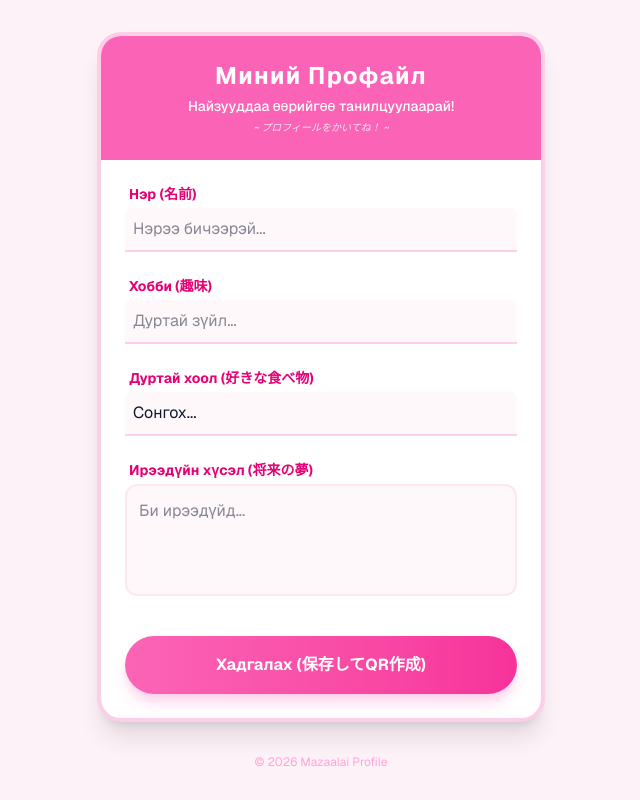
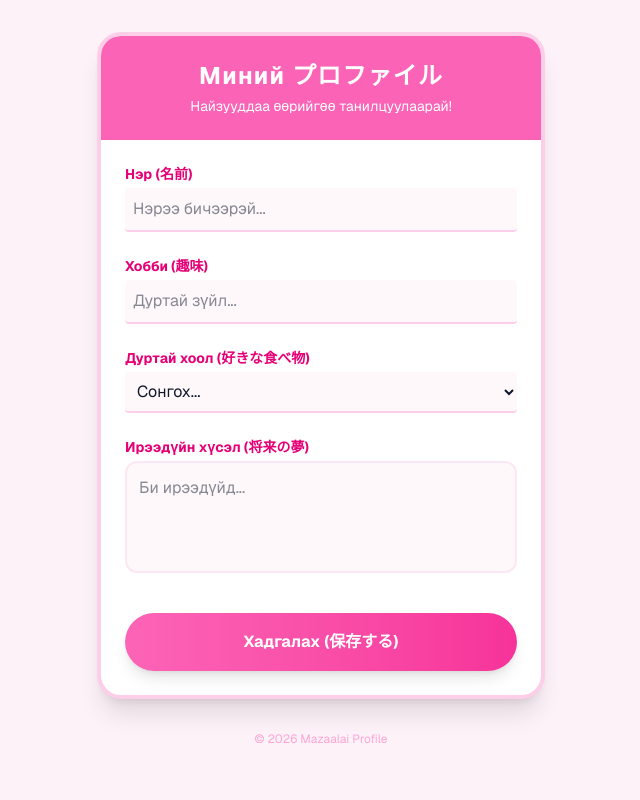
Before and after one commit to sho-nsmr/profile-app, a Next.js app: page / in a window 1280 px wide. Shown: the whole page, without its empty margins (319-959 px from the left). Built offline with nearby package versions, Linux system fonts and the light colour scheme.

Commit message:
Update page.tsx

```diff
--- a/app/page.tsx
+++ b/app/page.tsx
@@ -1,43 +1,66 @@
 "use client";
 
-import React from 'react';
+import React, { useState } from 'react';
 
 export default function Home() {
+  // --- 1. 入力内容を記憶するための変数 (State) ---
+  const [name, setName] = useState("");
+  const [hobby, setHobby] = useState("");
+  const [food, setFood] = useState("");
+  const [dream, setDream] = useState("");
+
+  // --- 2. 保存ボタンを押した時の動き ---
+  const handleSave = () => {
+    const profileData = { name, hobby, food, dream };
+
+    // ブラウザのメモリに一時保存（リロードしても消えなくなります）
+    localStorage.setItem("my-profile", JSON.stringify(profileData));
+
+    alert("Хадгалагдлаа! (保存されました！)\n次はこれをQRコードにする準備をしましょう。");
+    console.log("保存されたデータ:", profileData);
+  };
+
   return (
     <div className="min-h-screen bg-pink-50 p-4 font-sans text-slate-900 leading-relaxed">
-      {/* ヘッダー：プロフィール帳のタイトル */}
       <div className="max-w-md mx-auto bg-white rounded-3xl shadow-xl overflow-hidden border-4 border-pink-200 mt-4">
         <div className="bg-pink-400 p-6 text-white text-center">
-          <h1 className="text-2xl font-bold tracking-wider">Миний Профайл</h1>
-          <p className="text-sm mt-1 font-medium">Найзууддаа өөрийгөө танилцуулаарай!</p>
-          <p className="text-[10px] opacity-80 mt-1 italic">~ プロフィールをかいてね！ ~</p>
+          <h1 className="text-2xl font-bold tracking-wider">Миний プロファイル</h1>
+          <p className="text-sm mt-1">Найзууддаа өөрийгөө танилцуулаарай!</p>
         </div>
 
         <form className="p-6 space-y-6">
           {/* 名前 */}
           <div>
-            <label className="block text-pink-600 font-bold mb-1 ml-1 text-sm">Нэр (名前)</label>
+            <label className="block text-pink-600 font-bold mb-1 text-sm">Нэр (名前)</label>
             <input
               type="text"
-              className="w-full border-b-2 border-pink-200 focus:border-pink-500 outline-none p-2 bg-pink-50/50 rounded-t-md transition-all"
+              value={name}
+              onChange={(e) => setName(e.target.value)}
+              className="w-full border-b-2 border-pink-200 focus:border-pink-500 outline-none p-2 bg-pink-50/50 rounded"
               placeholder="Нэрээ бичээрэй..."
             />
           </div>
 
           {/* 趣味 */}
           <div>
-            <label className="block text-pink-600 font-bold mb-1 ml-1 text-sm">Хобби (趣味)</label>
+            <label className="block text-pink-600 font-bold mb-1 text-sm">Хобби (趣味)</label>
             <input
               type="text"
-              className="w-full border-b-2 border-pink-200 focus:border-pink-500 outline-none p-2 bg-pink-50/50 rounded-t-md transition-all"
+              value={hobby}
+              onChange={(e) => setHobby(e.target.value)}
+              className="w-full border-b-2 border-pink-200 focus:border-pink-500 outline-none p-2 bg-pink-50/50 rounded"
               placeholder="Дуртай зүйл..."
             />
           </div>
 
-          {/* モンゴルの好きな食べ物 */}
+          {/* 好きな食べ物 */}
           <div>
-            <label className="block text-pink-600 font-bold mb-1 ml-1 text-sm">Дуртай хоол (好きな食べ物)</label>
-            <select className="w-full border-b-2 border-pink-200 focus:border-pink-500 outline-none p-2 bg-pink-50/50 rounded-t-md transition-all appearance-none cursor-pointer">
+            <label className="block text-pink-600 font-bold mb-1 text-sm">Дуртай хоол (好きな食べ物)</label>
+            <select
+              value={food}
+              onChange={(e) => setFood(e.target.value)}
+              className="w-full border-b-2 border-pink-200 focus:border-pink-500 outline-none p-2 bg-pink-50/50 rounded"
+            >
               <option value="">Сонгох...</option>
               <option value="buuz">Бууз (ブーズ)</option>
               <option value="khuushuur">Хуушуур (ホーショール)</option>
@@ -48,9 +71,11 @@ export default function Home() {
 
           {/* 将来の夢 */}
           <div>
-            <label className="block text-pink-600 font-bold mb-1 ml-1 text-sm">Ирээдүйн хүсэл (将来の夢)</label>
+            <label className="block text-pink-600 font-bold mb-1 text-sm">Ирээдүйн хүсэл (将来の夢)</label>
             <textarea
-              className="w-full border-2 border-pink-100 focus:border-pink-400 outline-none p-3 bg-pink-50/50 rounded-xl h-28 transition-all resize-none"
+              value={dream}
+              onChange={(e) => setDream(e.target.value)}
+              className="w-full border-2 border-pink-100 focus:border-pink-400 outline-none p-3 bg-pink-50/50 rounded-xl h-28 resize-none"
               placeholder="Би ирээдүйд..."
             />
           </div>
@@ -59,15 +84,14 @@ export default function Home() {
           <div className="pt-2">
             <button
               type="button"
-              className="w-full bg-gradient-to-r from-pink-400 to-pink-500 hover:from-pink-500 hover:to-pink-600 text-white font-bold py-4 rounded-full shadow-lg transition-all transform active:scale-95 shadow-pink-200"
+              onClick={handleSave}
+              className="w-full bg-gradient-to-r from-pink-400 to-pink-500 hover:from-pink-500 hover:to-pink-600 text-white font-bold py-4 rounded-full shadow-lg transition-all transform active:scale-95"
             >
-              Хадгалах (保存してQR作成)
+              Хадгалах (保存する)
             </button>
           </div>
         </form>
       </div>
-
-      {/* フッター（ちょっとした装飾） */}
       <p className="text-center text-pink-300 text-xs mt-8">© 2026 Mazaalai Profile</p>
     </div>
   );
```
